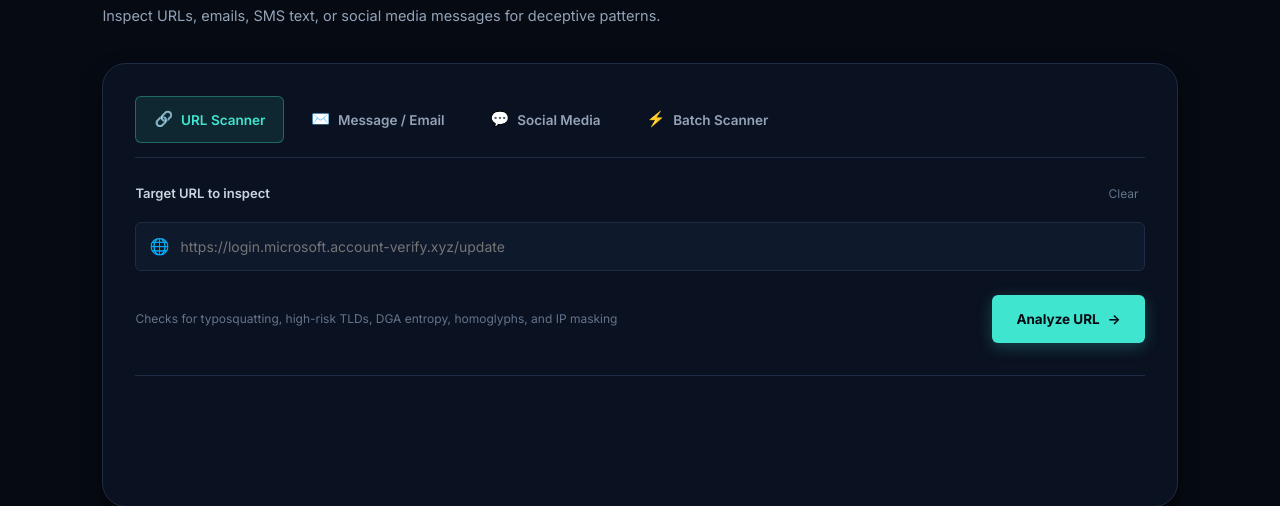
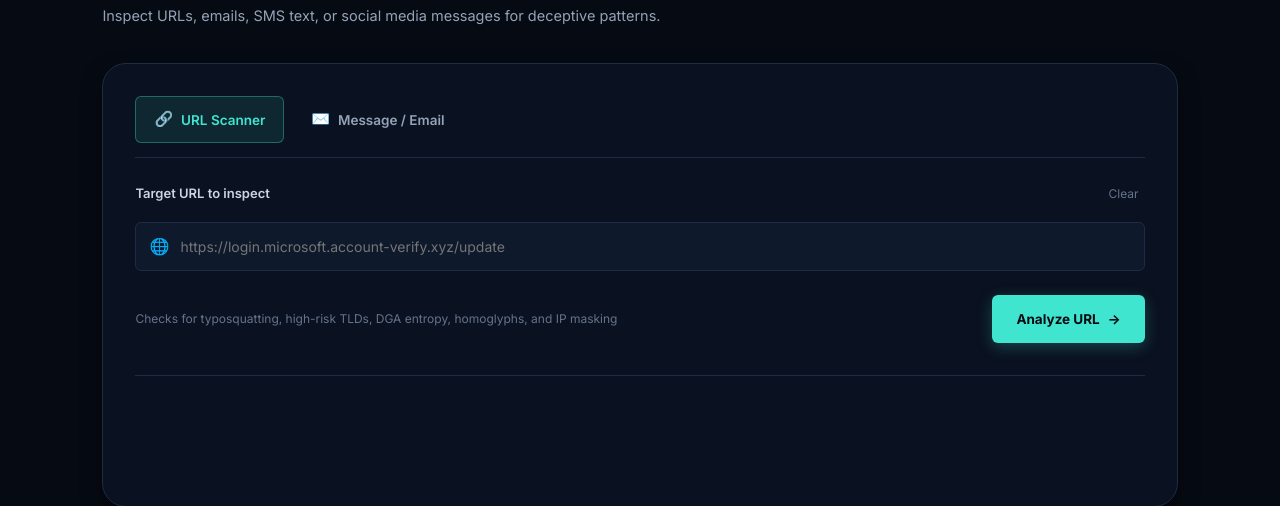
Before and after one commit to muskanshekhawat01/threatlens, a Flask app: page / in a window 1280 px wide. Shown: the part 1722-2228 px from the top of the page. Run offline with Flask 3, Linux system fonts and the light colour scheme.

Commit message:
refactor: streamline scanner UI by focusing on URL and Message/Email tabs

```diff
--- a/static/app.js
+++ b/static/app.js
@@ -3,11 +3,7 @@ const forms = Array.from(document.querySelectorAll(".scan-form"));
 const message = document.querySelector("#scan-message");
 const resultPanel = document.querySelector("#result-panel");
 const textInput = document.querySelector("#text-input");
-const socialInput = document.querySelector("#social-input");
-const batchInput = document.querySelector("#batch-input");
 const characterCount = document.querySelector("#count");
-const socialCount = document.querySelector("#social-count");
-const batchCount = document.querySelector("#batch-count");
 const historyList = document.querySelector("#history-list");
 const historyEmpty = document.querySelector("#history-empty");
 const historyStatus = document.querySelector("#history-status");
@@ -32,8 +28,8 @@ const SAMPLE_PRESETS = {
     input: `SunPass Notice: Our records indicate you have an unpaid toll invoice balance of $12.50. To avoid an immediate $50.00 late fee and court action, pay now via our portal: https://sunpass-toll-billing.click/pay?id=84729`
   },
   "crypto-social": {
-    panel: "social",
-    contentType: "social",
+    panel: "text",
+    contentType: "auto",
     input: `CONGRATULATIONS! You have been selected as an exclusive giveaway winner! Elon Musk and Binance official airdrop: Send 0.1 BTC to claim 0.5 BTC instantly. Guaranteed return! Contact my mentor on Telegram @elon_airdrop_admin or tap here: http://192.168.1.55/binance-claim`
   },
   "typosquat-url": {
@@ -164,9 +160,6 @@ function openHistoryEntry(entry) {
   if (entry.scanType === "url") {
     document.querySelector("#url-input").value = entry.input;
     selectPanel("url");
-  } else if (entry.scanType === "social") {
-    if (socialInput) socialInput.value = entry.input;
-    selectPanel("social");
   } else {
     textInput.value = entry.input;
     const select = document.querySelector("#content-type");
@@ -651,23 +644,10 @@ clearInputButtons.forEach((btn) => {
   });
 });
 
-// Character Counters
-if (textInput) {
+// Character Counter
+if (textInput && characterCount) {
   textInput.addEventListener("input", () => {
-    if (characterCount) characterCount.textContent = `${textInput.value.length} / 20000`;
-  });
-}
-
-if (socialInput) {
-  socialInput.addEventListener("input", () => {
-    if (socialCount) socialCount.textContent = `${socialInput.value.length} / 20000`;
-  });
-}
-
-if (batchInput) {
-  batchInput.addEventListener("input", () => {
-    const count = batchInput.value.split("\n").map(l => l.trim()).filter(Boolean).length;
-    if (batchCount) batchCount.textContent = `${count} ${count === 1 ? 'item' : 'items'}`;
+    characterCount.textContent = `${textInput.value.length} / 20000`;
   });
 }
 
@@ -702,21 +682,13 @@ sampleCards.forEach((card) => {
       selectPanel("url");
       const form = document.querySelector("#panel-url");
       submitScan(form);
-    } else if (sample.panel === "social") {
-      if (socialInput) {
-        socialInput.value = sample.input;
-        if (socialCount) socialCount.textContent = `${socialInput.value.length} / 20000`;
-      }
-      selectPanel("social");
-      const form = document.querySelector("#panel-social");
-      submitScan(form);
     } else {
       if (textInput) {
         textInput.value = sample.input;
         if (characterCount) characterCount.textContent = `${textInput.value.length} / 20000`;
       }
       const select = document.querySelector("#content-type");
-      if (select) select.value = sample.contentType;
+      if (select) select.value = sample.contentType || "auto";
       selectPanel("text");
       const form = document.querySelector("#panel-text");
       submitScan(form);
--- a/templates/index.html
+++ b/templates/index.html
@@ -174,12 +174,6 @@
           <button class="tab" id="tab-text" role="tab" aria-selected="false" aria-controls="panel-text" data-panel="text" type="button">
             <span class="tab-icon">✉️</span> Message / Email
           </button>
-          <button class="tab" id="tab-social" role="tab" aria-selected="false" aria-controls="panel-social" data-panel="social" type="button">
-            <span class="tab-icon">💬</span> Social Media
-          </button>
-          <button class="tab" id="tab-batch" role="tab" aria-selected="false" aria-controls="panel-batch" data-panel="batch" type="button">
-            <span class="tab-icon">⚡</span> Batch Scanner
-          </button>
         </div>
 
         <!-- URL Scanner Form -->
@@ -224,34 +218,6 @@
           </div>
 
           <button class="scan-button" type="submit">Analyze Message <span aria-hidden="true">→</span></button>
-        </form>
-
-        <!-- Social Media Scanner Form -->
-        <form class="scan-form" id="panel-social" role="tabpanel" aria-labelledby="tab-social" data-type="social" hidden>
-          <div class="form-header">
-            <label for="social-input">Paste Social Media Post, DM or Chat Message</label>
-            <button class="clear-input-btn" type="button" data-target="social-input">Clear</button>
-          </div>
-          <textarea id="social-input" name="input" maxlength="20000" placeholder="Paste suspicious direct messages (DMs), Telegram/WhatsApp trading pitches, crypto giveaways, or fake account recovery offers." required></textarea>
-          <div class="counter">
-            <span>Evaluates investment scam triggers, external channel pivots &amp; crypto theft lures</span>
-            <span id="social-count" aria-live="polite">0 / 20000</span>
-          </div>
-          <button class="scan-button" type="submit">Analyze Social Message <span aria-hidden="true">→</span></button>
-        </form>
-
-        <!-- Batch Scanner Form -->
-        <form class="scan-form" id="panel-batch" role="tabpanel" aria-labelledby="tab-batch" data-type="batch" hidden>
-          <div class="form-header">
-            <label for="batch-input">Batch Screening (URLs or Messages, one per line, max 20)</label>
-            <button class="clear-input-btn" type="button" data-target="batch-input">Clear</button>
-          </div>
-          <textarea id="batch-input" name="input" rows="7" placeholder="https://example1.com/login&#10;https://rnicrosoft-update.top&#10;Urgent: Your account is suspended, click here: http://bit.ly/3x" required></textarea>
-          <div class="counter">
-            <span>High-throughput triage for incident response and threat monitoring</span>
-            <span id="batch-count">0 items</span>
-          </div>
-          <button class="scan-button" type="submit">Screen Batch <span aria-hidden="true">→</span></button>
         </form>
 
         <div class="error scan-message" id="scan-message" role="status" aria-live="polite" hidden></div>
```
